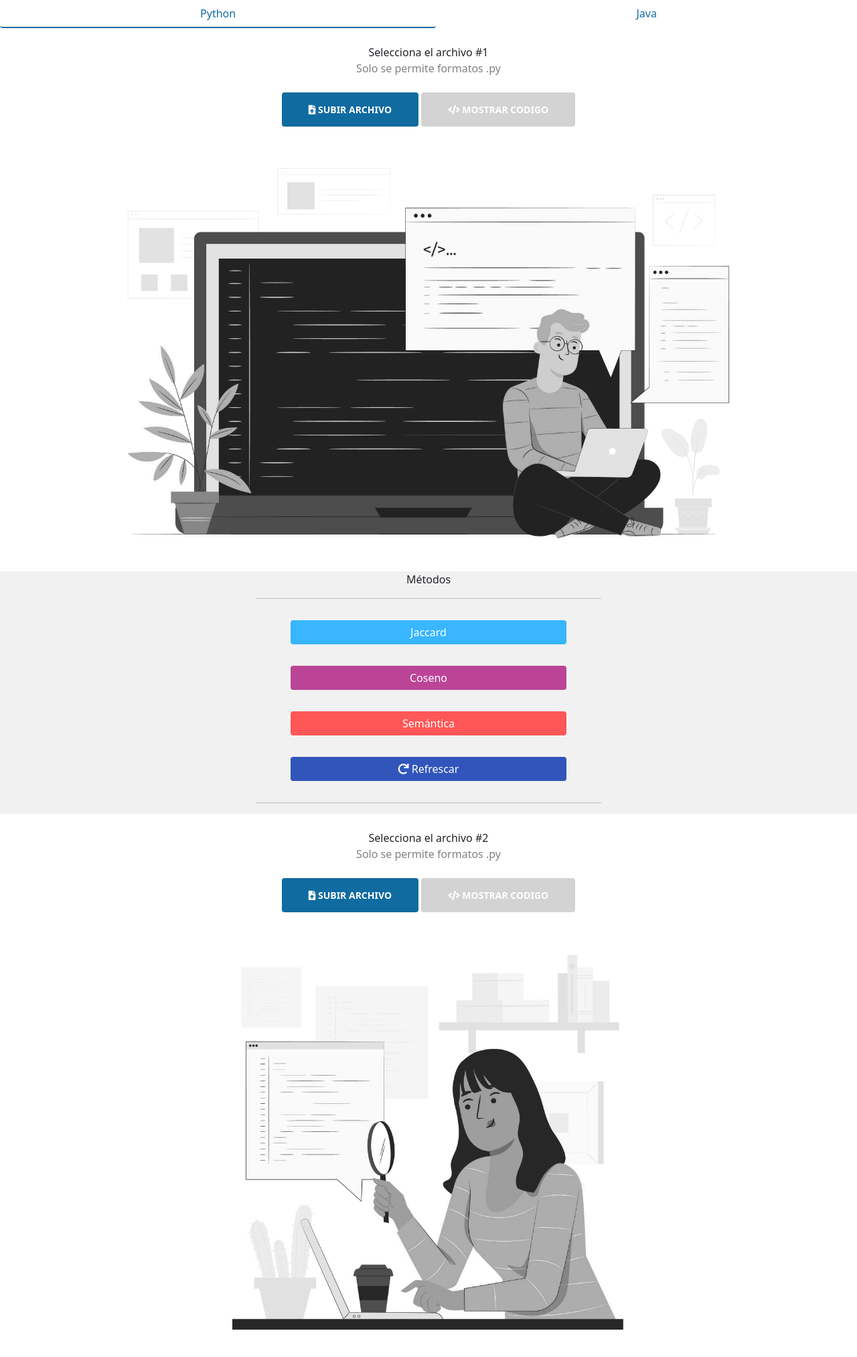
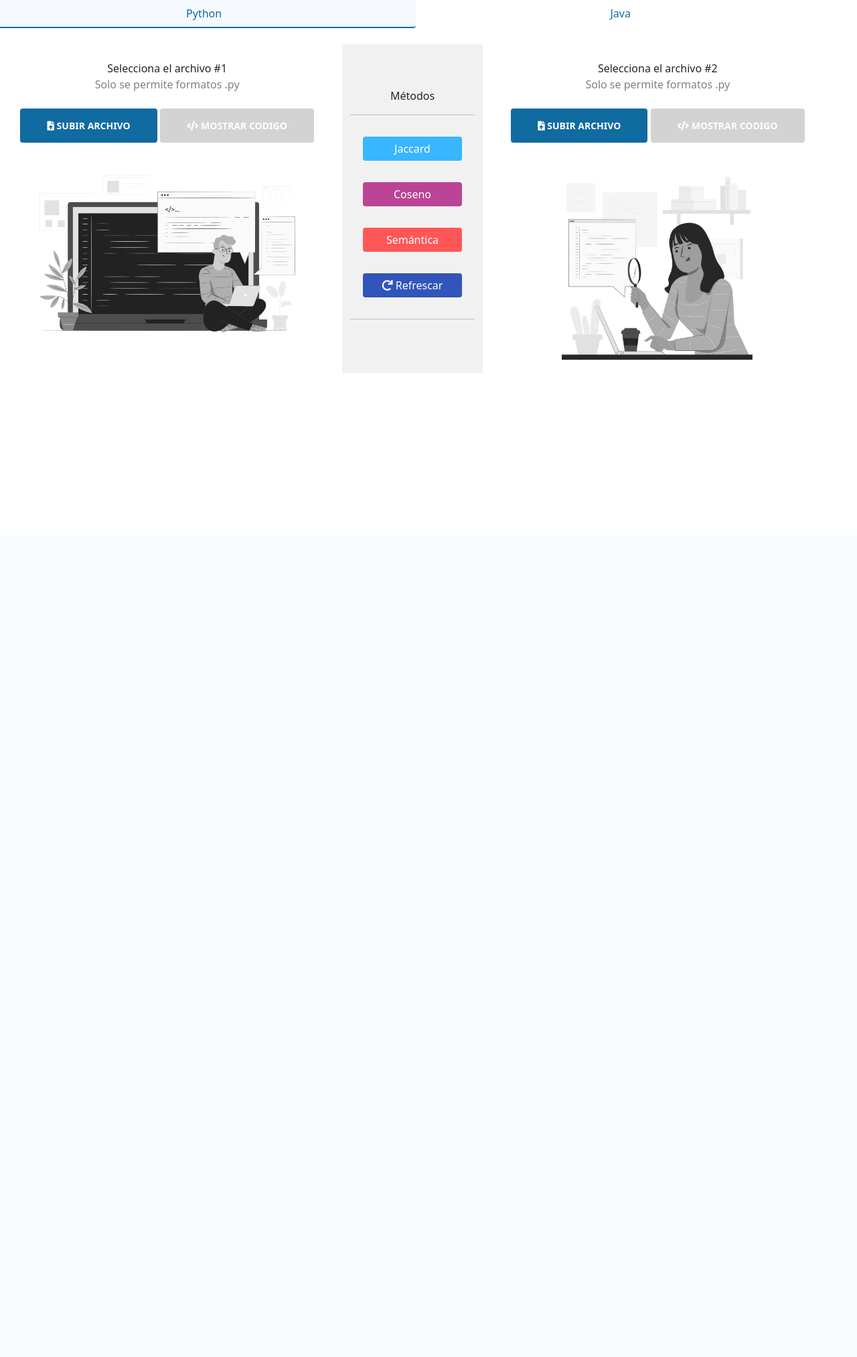
Before and after one commit to michael152056/coderaizer_final, a PHP site: page / in a window 1280 px wide. Shown: the whole page at 67% size. After the commit the page ends 557 px from the top, so only its background shows below. Run offline with PHP 8.4, Linux system fonts and the light colour scheme; some libraries are stand-ins or nearby versions.

Commit message:
Update index.php

```diff
--- a/src/index.php
+++ b/src/index.php
@@ -20,9 +20,9 @@
     <section class="form signup">
         <form action="#" method="POST" enctype="multipart/form-data" autocomplete="off">
             <div class="error-text"></div>
-            <div class="parent">
+            <div class="parent row gap-4">
 
-                <div class="lenguajes">
+                <div class="lenguajes row">
                     <ul class="nav nav-pills nav-fill">
                         <li class="nav-item">
                             <a class="nav-link nav-active" aria-current="page" href="index.php">Python</a>
@@ -33,29 +33,31 @@
                     </ul>
 
                 </div>
-                <div class="codigo1 text-center rounded" id="codigo1">
-                    <div class="div1">
+                <div class="container row ">
+                <div class="col col-md-5 col-lg-5 col-xl-5 col-sm-6 col-12 codigo1 text-center rounded" id="codigo1">
+                    <div class="div1 row">
                         <div class="mt-4 mb-4">Selecciona el archivo #1<br>
                             <div class="text-formats">Solo se permite formatos .py</div><br>
                             <span class="archivo">
                                 <input type="file" name="archivo" accept=".py" id="archivo" required>
                             </span>
-                            <label for="archivo"  class="rounded">
+                            <label for="archivo"  class="rounded mb-2">
                                 <span>
                                     <i class="fas fa-file-upload"></i> Subir archivo
                                 </span>
                             </label>
+
                             <button class="codigo_btn rounded code1" id="code1"><i class="fas fa-code"></i> MOSTRAR CODIGO</button>
                             <button class="check1" id="check1"><i class="fas fa-check-circle"></i></button>
                         </div>
                     </div>
 
-                    <div class="div2" id="contenido">
-                        <img class="img-fluid w-75" src="img/img_software.jpg" alt="Imágen de software">
+                    <div class="div2 row" id="contenido">
+                        <img src="img/img_software.jpg" alt="Imágen de software">
                     </div>
 
                 </div>
-                <div class="controles">
+                <div class="col col-md-2 col-lg-2 col-sm-12 col-xl-2 col-12 order-sm-last order-last controles">
                     <div class="field button metodos">
                         <p>Métodos</p><hr>
                         <button class="btn-coderaizer btn jaccard" onclick="jaccard()"> Jaccard </button>
@@ -65,14 +67,14 @@
                         <hr>
                     </div>
                 </div>
-                <div class="codigo2 text-center" id="codigo2">
-                    <div class="div3">
+                <div class="col col-md-5 col-lg-5 col-sm-6 col-xl-5 col-12 codigo2 text-center order-lg-last order-xl-last order-md-last" id="codigo2">
+                    <div class="div3 row">
                         <div class="mt-4 mb-4">Selecciona el archivo #2<br>
                             <div class="text-formats">Solo se permite formatos .py</div><br>
-                            <span class="archivo2">
+                            <span class="archivo2 ">
                                 <input type="file" name="archivo2" id="archivo2" accept=".py" required>
                             </span>
-                            <label for="archivo2" class="rounded">
+                            <label for="archivo2" class="rounded mb-2">
                                 <span>
                                     <i class="fas fa-file-upload"></i> Subir archivo
                                 </span>
@@ -82,10 +84,11 @@
                         </div>
                     </div>
 
-                    <div class="div4" id="contenido2">
-                        <img class="img-fluid w-50" src="img/img_software2.jpg" alt="Imágen de software">
+                    <div class="div4 row" id="contenido2">
+                        <img  src="img/img_software2.jpg" alt="Imágen de software">
                     </div>
 
+                </div>
                 </div>
             </div>
         </form>
```
